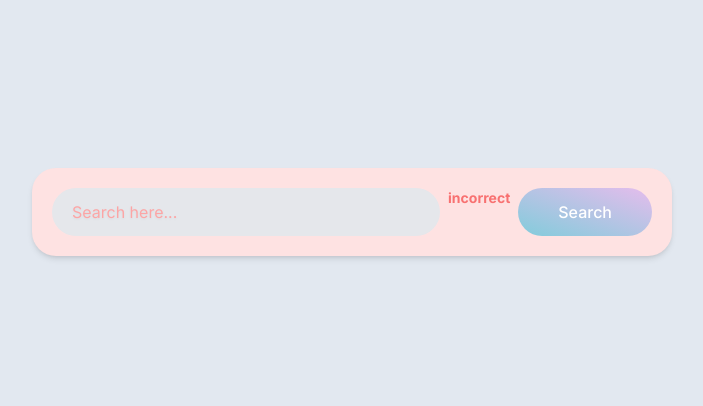
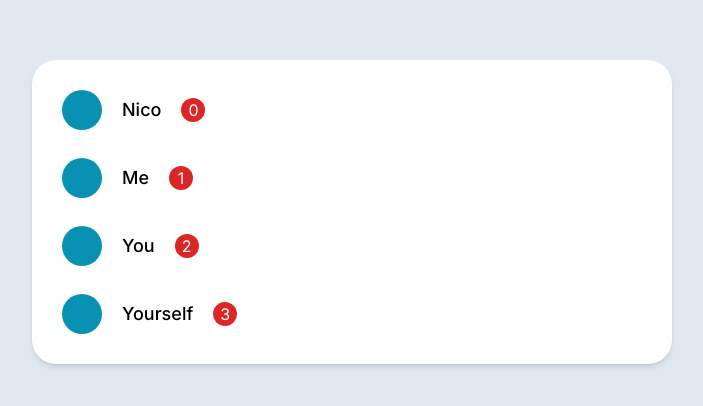
Before and after one commit to MarkTerrious/Carrot-Market-clone, a Next.js app: page / in a window 1280 px wide. Shown: the part 188-594 px from the top of the page, without its empty margins (288-991 px from the left). Built offline with nearby package versions, Linux system fonts and the light colour scheme.

Commit message:
card box3

```diff
--- a/app/page.tsx
+++ b/app/page.tsx
@@ -11,9 +11,6 @@ const style = {
     global:`
             bg-white shadow-md p-5 rounded-3xl w-full
             max-w-screen-sm flex flex-col gap-2
-            md:flex-row
-            *:outline-none
-            has-[:invalid]:bg-red-100
             `,
   },
 
@@ -25,29 +22,27 @@ export default function Home() {
         <main className={`${style["main"]}`}>
            {/* card box */}
           <div className={`${style["box"]["global"]}`}>
-           <input className="w-full rounded-full h-12
-           bg-gray-200 px-5 focus:ring ring-gray-800
-           duration-200
-           placeholder:drop-shadow-sm
-           focus:placeholder:text-gray-700
-           invalid:placeholder:text-red-300
-           invalid:text-red-500
-           peer
-           "
-           placeholder="Search here..."
-           type="email"
-           required/>
-           <span className="hidden text-red-400 font-bold text-sm
-           peer-invalid:block">incorrect</span>
-           <button className="bg-opacity-80 text-white py-2
-           rounded-full active:scale-90 transition-transform
-           duration-100
-           font-medium bg-gradient-to-tr from-cyan-500 to-purple-400
-           md:px-10 md:py-1
-           peer-invalid:bg-gradient-to-tr
-           peer-invalid:from-cyan-500/50
-           peer-invalid:to-purple-400/40
-           ">Search</button>
+            {["Nico", "Me", "You", "Yourself"].map((name, index) => (
+              <div key={index} className="
+              flex items-center gap-5
+              p-2.5 rounded-xl
+              ">
+                <div className="size-10 bg-cyan-600 rounded-full"/>
+                <span className="text-lg font-medium
+                ">{name}</span>
+                <div className="
+                  flex justify-center items-center
+                  size-6 bg-red-600 rounded-full
+                  text-white
+                ">
+                  <span className="z-10">{index}</span>
+                  <div className="
+                  size-6 bg-red-600 rounded-full
+                  absolute animate-ping
+                  "/>
+                </div>
+              </div>
+            ))}
           </div>
         </main>
   );
--- a/tailwind.config.ts
+++ b/tailwind.config.ts
@@ -10,7 +10,24 @@ const config: Config = {
     extend: {
       scale: {
         "120": "1.20"
-      }
+      },
+
+      keyframes: {
+        wave: {
+          '0%': { transform: 'rotate(0.0deg)' },
+          '10%': { transform: 'rotate(14deg)' },
+          '20%': { transform: 'rotate(-8deg)' },
+          '30%': { transform: 'rotate(14deg)' },
+          '40%': { transform: 'rotate(-4deg)' },
+          '50%': { transform: 'rotate(10.0deg)' },
+          '60%': { transform: 'rotate(0.0deg)' },
+          '100%': { transform: 'rotate(0.0deg)' },
+        },
+      },
+
+      animation: {
+        'waving-hand': 'wave 2s linear infinite',
+      },
     }
   },
   plugins: [],
```
